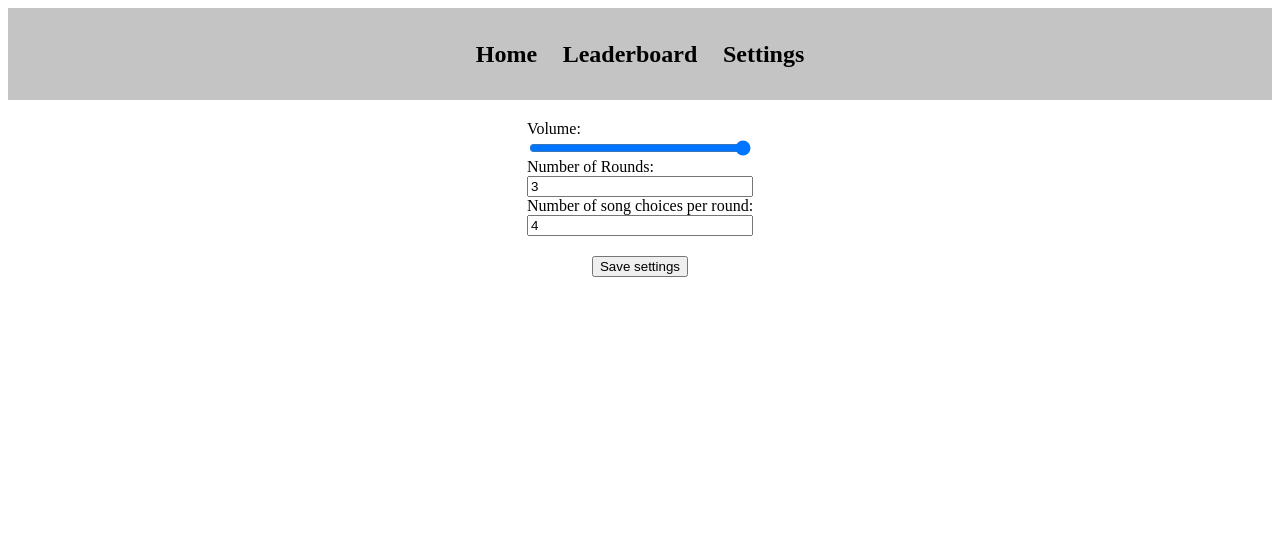
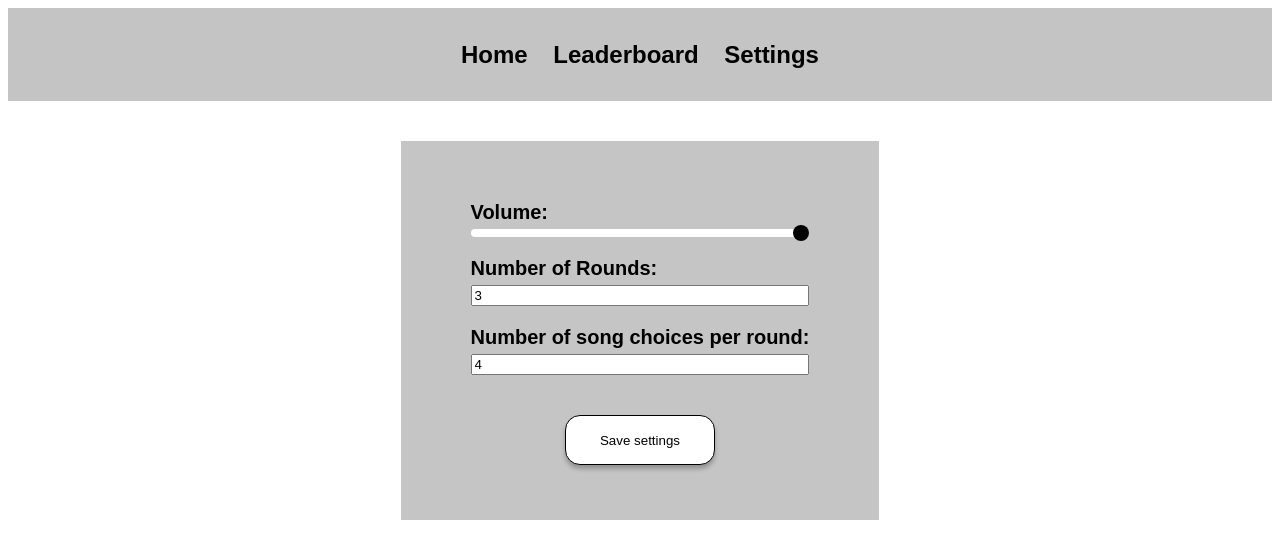
Before and after one commit to Wolfy319/Spotify-quiz-game, an Angular app: page /settings in a window 1280 px wide. Shown: the top 558 px of the page. Built offline with nearby package versions, Linux system fonts and the light colour scheme.

Commit message:
styled settings

```diff
--- a/src/app/configuration/configuration.component.css
+++ b/src/app/configuration/configuration.component.css
@@ -0,0 +1,39 @@
+.grey {
+	width: fit-content;
+	padding: 40px 70px;
+	margin: 40px auto;
+}
+
+.large-label {
+	font-size: 20px;
+	font-weight: 600;
+}
+
+input {
+	margin: 5px 0 20px 0;
+}
+
+input[type="range"] {
+	-webkit-appearance: none;
+	appearance: none;
+	background: transparent;
+	cursor: pointer;
+	border-radius: 50px;
+}
+
+input[type="range"]::-webkit-slider-runnable-track {
+	background: #ffffff;
+	border-radius: 10px;
+	height: 0.5rem
+}
+
+input[type="range"]::-webkit-slider-thumb {
+	-webkit-appearance: none;
+	appearance: none;
+	background-color: #5cd5eb;
+	margin-top: -4px;
+	border-radius: 10px;
+	height: 1rem;
+	width: 1rem;
+	background-color: black;
+}
--- a/src/app/configuration/configuration.component.html
+++ b/src/app/configuration/configuration.component.html
@@ -1,13 +1,12 @@
 <app-navbar></app-navbar>
-<div class="container">
+<div class="container grey">
     <form [formGroup]="settingsFormGroup" class="form-box">
-        <label for="volume">Volume:</label>
-        <input type="range" name="volume" formControlName="volume"/>
-        <label for="rounds">Number of Rounds:</label>
+        <label for="volume" class="large-label">Volume:</label>
+        <input id="volume-bar" type="range" name="volume" formControlName="volume"/>
+        <label for="rounds" class="large-label">Number of Rounds:</label>
         <input type="number" name="rounds" formControlName="rounds"/>
-        <label for="songChoices">Number of song choices per round:</label>
+        <label for="songChoices" class="large-label">Number of song choices per round:</label>
         <input type="number" name="songChoices" formControlName="songChoices"/>
     </form>
-    <button (click)="updateSettings()">Save settings</button>
-
+    <app-button (click)="updateSettings()" text="Save settings"></app-button>
 </div>
--- a/src/styles.css
+++ b/src/styles.css
@@ -1,4 +1,9 @@
 /* You can add global styles to this file, and also import other style files */
+
+html * {
+	font-family: sans-serif;
+	text-decoration: none;
+}
 
 .container {
 	display: flex;
@@ -23,3 +28,7 @@
 .label {
 	font-size: 20px;
 }
+
+.grey {
+	background-color: rgb(197, 197, 197);
+}
```
